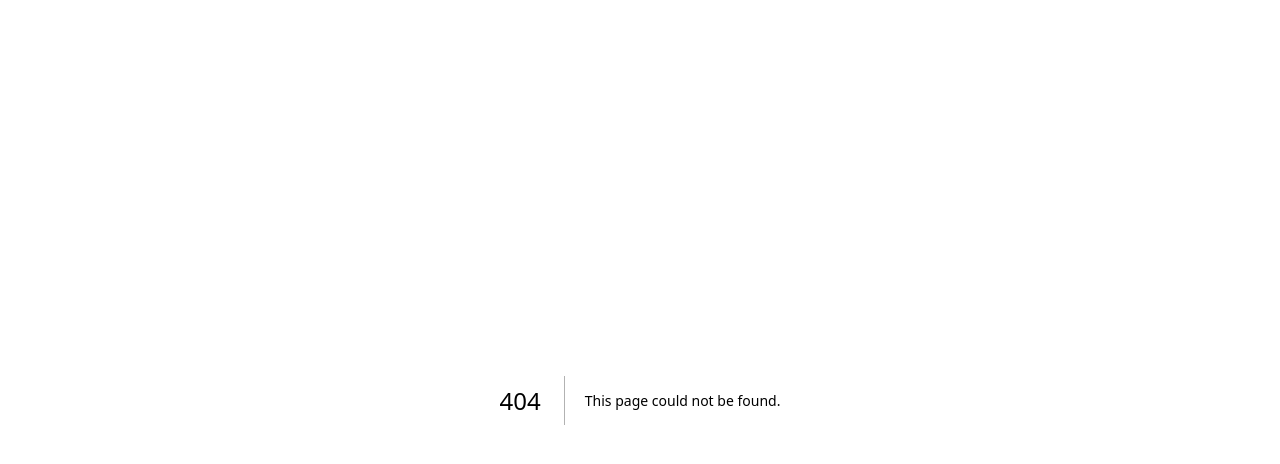
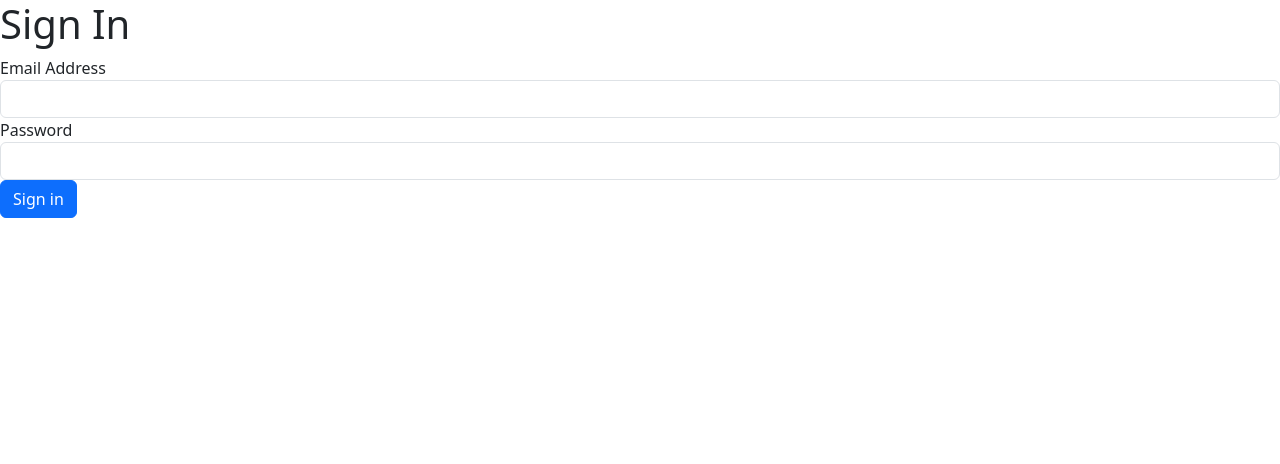
Before and after one commit to xuehan100/magic-store-client, a Next.js app: page /auth/signin in a window 1280 px wide. Before the commit this address had no page. Shown: the top 464 px of the page. Built offline with nearby package versions, Linux system fonts and the light colour scheme.

Commit message:
-add signin page - create a reusable api client - NOTE: there is an issue of accessing magicstore.dev after clear the cookie, got  error

```diff
--- a/next.config.js
+++ b/next.config.js
@@ -1,5 +1,6 @@
 module.exports = {
   webpack: (config) => {
+    // sets the polling interval for file changes to 300 milliseconds,
     config.watchOptions.poll = 300;
     return config;
   }
--- /dev/null
+++ b/pages/auth/signin.js
@@ -0,0 +1,45 @@
+import { useState } from "react";
+import useRequest from "../../hooks/useRequest";
+import { Method, SIGNIN_API_PATH } from "../../constants";
+import Router from "next/router";
+
+export default () => {
+  const [email, setEmail] = useState("");
+  const [password, setPassword] = useState("");
+
+  const { doRequest, errors } = useRequest({
+    url: SIGNIN_API_PATH,
+    method: Method.POST,
+    body: { email, password },
+    onSuccess: () => Router.push("/")
+  });
+
+  const onSubmit = async (event) => {
+    // prevents the browser from submitting the form and navigating to a new page
+    event.preventDefault();
+    doRequest();
+  };
+
+  return (
+    <form onSubmit={onSubmit}>
+      <h1>Sign In</h1>
+      <div>
+        <label>Email Address</label>
+        <input
+          value={email}
+          onChange={(e) => setEmail(e.target.value)}
+          className="form-control"></input>
+      </div>
+      <div>
+        <label>Password</label>
+        <input
+          value={password}
+          onChange={(e) => setPassword(e.target.value)}
+          type="password"
+          className="form-control"></input>
+      </div>
+      {errors}
+      <button className="btn btn-primary">Sign in</button>
+    </form>
+  );
+};
```
Also changed, not shown: api/buildClient.js (added, +19 -0 lines), pages/index.js (+12 -18 lines).
